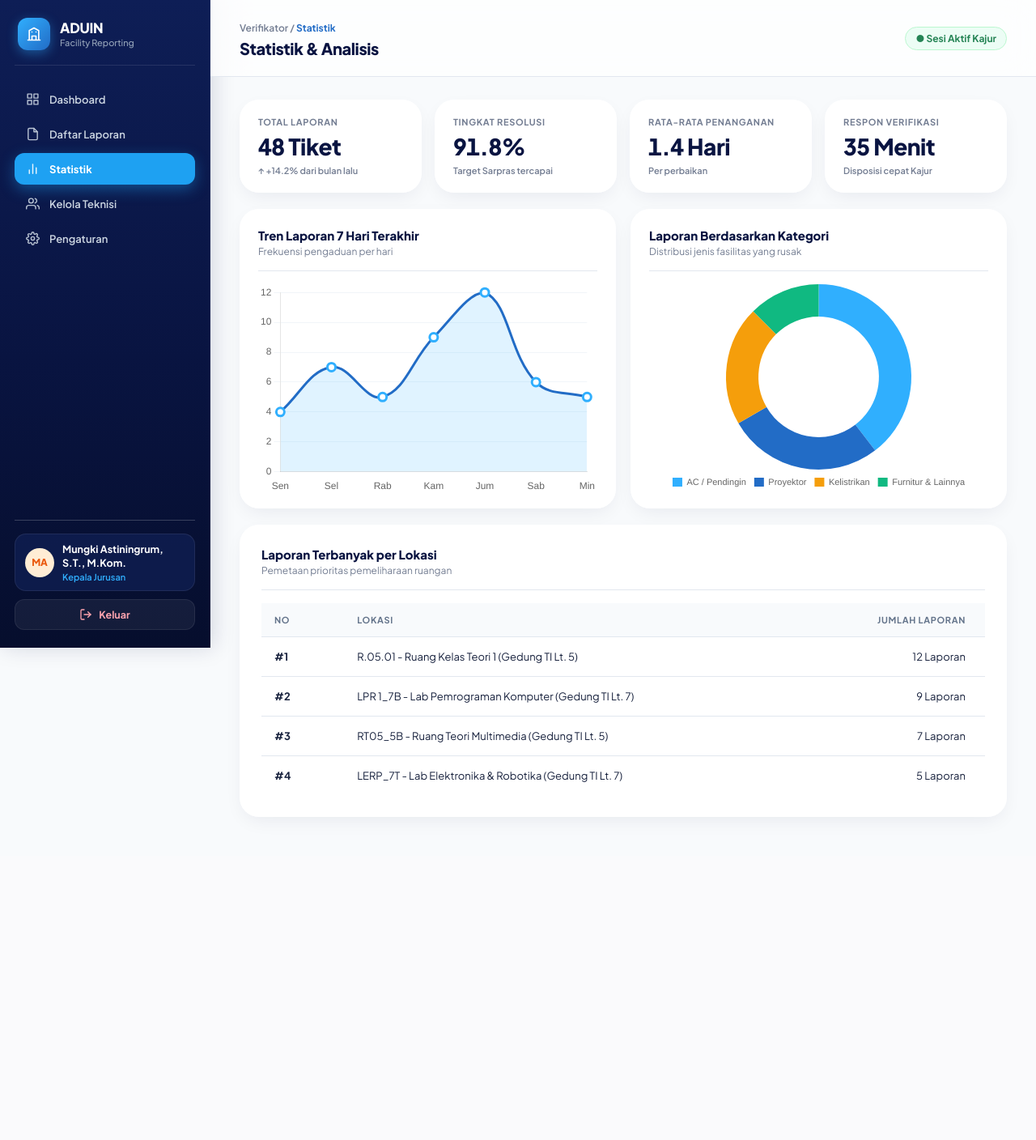
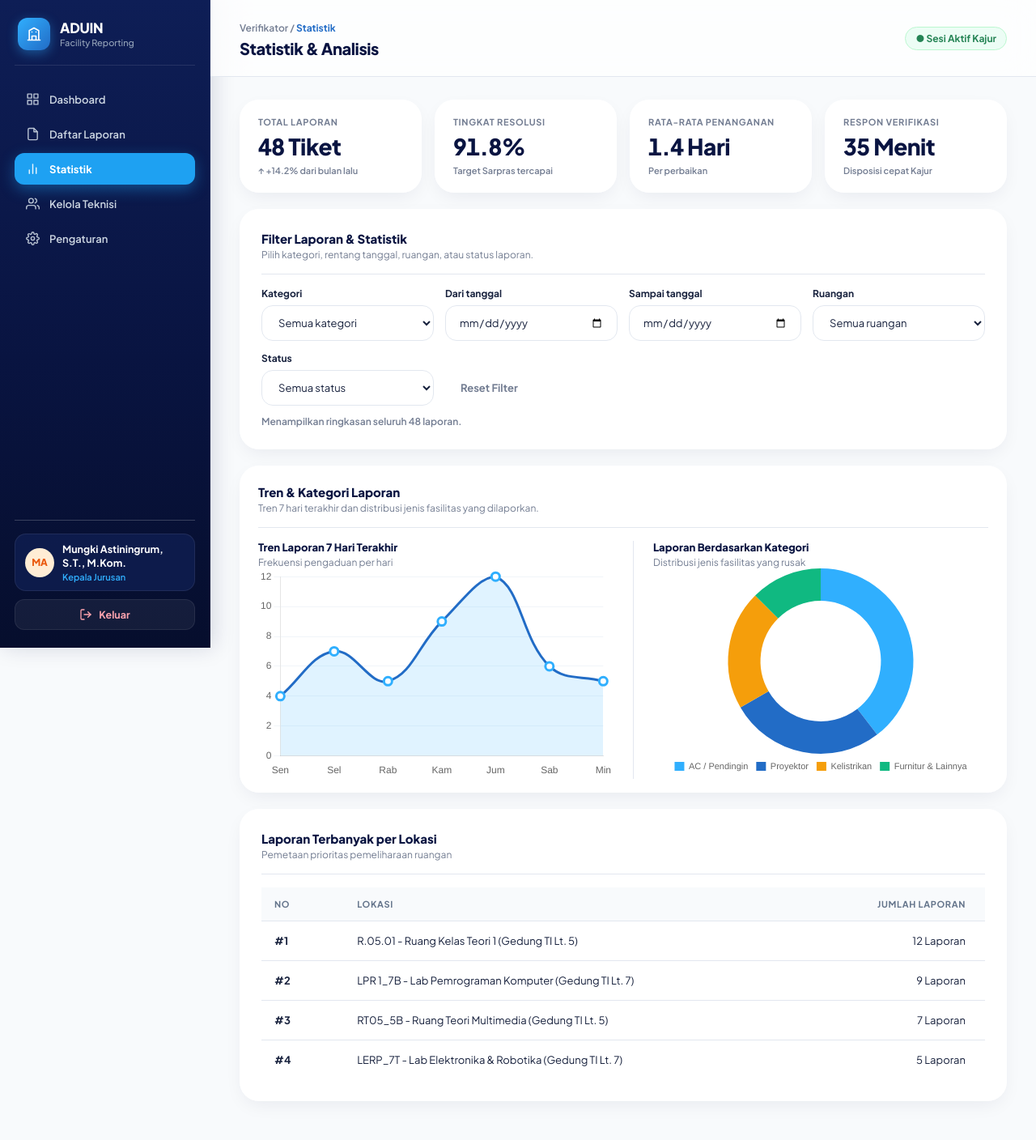
Before and after one commit to evanfern08/frontend-aduin, a PHP site: page /verifikator/statistik.html in a window 1280 px wide. Shown: the whole page at 81% size. Before the commit the page ends 1010 px from the top, so only its background shows below. Run offline with PHP 8.4, Linux system fonts and the light colour scheme.

Commit message:
perubahan di orang 2 DONE

```diff
--- a/assets/css/style.css
+++ b/assets/css/style.css
@@ -678,6 +678,54 @@ select.glass-input { cursor: pointer; }
   position: relative;
   height: 260px;
   width: 100%;
+}
+
+.report-filter-grid {
+  display: grid;
+  grid-template-columns: repeat(4, minmax(0, 1fr));
+  align-items: end;
+  gap: 14px;
+}
+
+.filter-field {
+  display: flex;
+  flex-direction: column;
+  gap: 7px;
+  min-width: 0;
+}
+
+.filter-reset {
+  min-height: 44px;
+  justify-self: start;
+}
+
+.filter-result {
+  margin: 12px 0 0;
+  color: var(--muted);
+  font-size: 12px;
+  font-weight: 600;
+}
+
+.combined-chart-card { width: 100%; }
+
+.chart-panels {
+  display: grid;
+  grid-template-columns: 1fr 1fr;
+  gap: 24px;
+}
+
+.chart-panel { min-width: 0; }
+
+.chart-panel + .chart-panel {
+  padding-left: 24px;
+  border-left: 1px solid var(--line);
+}
+
+.chart-panel-title {
+  margin: 0;
+  color: var(--navy);
+  font-size: 13px;
+  font-weight: 800;
 }
 
 /* --------------------------------------------------------------------------
@@ -1380,6 +1428,7 @@ select.glass-input { cursor: pointer; }
 
   .metric-grid { grid-template-columns: repeat(2, 1fr); }
   .chart-grid { grid-template-columns: 1fr; }
+  .report-filter-grid { grid-template-columns: repeat(2, minmax(0, 1fr)); }
   .settings-grid { grid-template-columns: 1fr; }
 
   .content-header,
@@ -1390,6 +1439,14 @@ select.glass-input { cursor: pointer; }
 
 @media (max-width: 560px) {
   .metric-grid { grid-template-columns: 1fr; }
+  .report-filter-grid,
+  .chart-panels { grid-template-columns: 1fr; }
+  .chart-panel + .chart-panel {
+    padding-left: 0;
+    padding-top: 20px;
+    border-left: 0;
+    border-top: 1px solid var(--line);
+  }
   .glass-card { padding: 20px; border-radius: var(--radius-lg); }
   .header-title, .page-title { font-size: 17px; }
   .metric-value { font-size: 24px; }
--- a/assets/js/app.js
+++ b/assets/js/app.js
@@ -591,6 +591,115 @@ function setupRoleSwitcherPills(currentRole) {
 
 const DEV_MODE = true; // ubah ke false saat demo/presentasi
 
+const REPORT_MONTHS = {
+  jan: 0, januari: 0, feb: 1, februari: 1, mar: 2, maret: 2,
+  apr: 3, april: 3, mei: 4, jun: 5, juni: 5, jul: 6, juli: 6,
+  agu: 7, agustus: 7, sep: 8, september: 8, okt: 9, oktober: 9,
+  nov: 10, november: 10, des: 11, desember: 11
+};
+
+function parseReportDate(value) {
+  if (!value) return null;
+  const isoMatch = String(value).match(/^(\d{4})-(\d{2})-(\d{2})$/);
+  if (isoMatch) return new Date(Date.UTC(Number(isoMatch[1]), Number(isoMatch[2]) - 1, Number(isoMatch[3])));
+
+  const match = String(value).trim().match(/^(\d{1,2})\s+([A-Za-z]+)\s+(\d{4})$/);
+  if (!match) return null;
+  const month = REPORT_MONTHS[match[2].toLowerCase()];
+  if (month === undefined) return null;
+  return new Date(Date.UTC(Number(match[3]), month, Number(match[1])));
+}
+
+function dateToInputValue(date) {
+  if (!date) return '';
+  return `${date.getUTCFullYear()}-${String(date.getUTCMonth() + 1).padStart(2, '0')}-${String(date.getUTCDate()).padStart(2, '0')}`;
+}
+
+function getReportLocationKey(report) {
+  return report.lokasi?.kode || report.lokasi?.nama || report.roomCode || report.roomLabel || '';
+}
+
+function getReportLocationLabel(report) {
+  const key = getReportLocationKey(report);
+  const name = report.lokasi?.nama || report.roomLabel || '';
+  return name && key !== name ? `${key} - ${name}` : key;
+}
+
+function populateReportFilter(select, reports, kind) {
+  if (!select) return;
+  const firstOption = select.options[0];
+  const options = new Map();
+  reports.forEach((report) => {
+    let value;
+    let label;
+    if (kind === 'category') {
+      value = report.kategori || report.category || '';
+      label = value;
+    } else if (kind === 'room') {
+      value = getReportLocationKey(report);
+      label = getReportLocationLabel(report);
+    } else {
+      value = report.status || '';
+      label = value;
+    }
+    if (value && !options.has(value)) options.set(value, label);
+  });
+
+  select.replaceChildren(firstOption);
+  [...options.entries()]
+    .sort((a, b) => a[1].localeCompare(b[1], 'id'))
+    .forEach(([value, label]) => {
+      const option = document.createElement('option');
+      option.value = value;
+      option.textContent = label;
+      select.appendChild(option);
+    });
+}
+
+function readReportFilters(prefix) {
+  return {
+    category: document.getElementById(`${prefix}FilterCategory`)?.value || '',
+    from: document.getElementById(`${prefix}FilterFrom`)?.value || '',
+    to: document.getElementById(`${prefix}FilterTo`)?.value || '',
+    room: document.getElementById(`${prefix}FilterRoom`)?.value || '',
+    status: document.getElementById(`${prefix}FilterStatus`)?.value || ''
+  };
+}
+
+function reportMatchesFilters(report, filters) {
+  if (filters.category && (report.kategori || report.category || '') !== filters.category) return false;
+  if (filters.room && getReportLocationKey(report) !== filters.room) return false;
+  if (filters.status && report.status !== filters.status) return false;
+  const reportDate = parseReportDate(report.tanggal || report.date);
+  if (filters.from && (!reportDate || dateToInputValue(reportDate) < filters.from)) return false;
+  if (filters.to && (!reportDate || dateToInputValue(reportDate) > filters.to)) return false;
+  return true;
+}
+
+function bindReportFilters(prefix, onChange) {
+  const filterIds = [
+    `${prefix}FilterCategory`,
+    `${prefix}FilterFrom`,
+    `${prefix}FilterTo`,
+    `${prefix}FilterRoom`,
+    `${prefix}FilterStatus`
+  ];
+  filterIds.forEach((id) => {
+    const control = document.getElementById(id);
+    if (control) control.addEventListener('change', onChange);
+  });
+  const reset = document.getElementById(`${prefix}FilterReset`);
+  if (reset) {
+    reset.addEventListener('click', () => {
+      filterIds.forEach((id) => {
+        const control = document.getElementById(id);
+        if (control) control.value = '';
+      });
+      onChange();
+    });
+  }
+}
+
 async function loadVerifikatorData() {
   try {
     const res = await fetch('data.json');
@@ -617,11 +726,17 @@ function renderDashboard(data) {
 
   const tbody = document.getElementById('verifikatorTableBody');
   if (!tbody) return;
+  const reports = getStoredReports();
+  const reportItems = Array.isArray(reports) && reports.length ? reports : (data.laporan_masuk || []);
+  populateReportFilter(document.getElementById('dashboardFilterCategory'), reportItems, 'category');
+  populateReportFilter(document.getElementById('dashboardFilterRoom'), reportItems, 'room');
+  populateReportFilter(document.getElementById('dashboardFilterStatus'), reportItems, 'status');
   tbody.innerHTML = '';
 
-  (data.laporan_masuk || []).forEach((item) => {
+  reportItems.forEach((item) => {
     const tr = document.createElement('tr');
     tr.setAttribute('data-row-id', item.id);
+    tr.dataset.status = item.status || '';
     const fotoCell = item.thumb_url
       ? `<button type="button" class="thumb-btn" onclick="openImageModal('${item.foto_url}')"><img src="${item.thumb_url}" alt="Bukti" class="thumb-img"></button>`
       : `<span class="text-muted">Tanpa foto</span>`;
@@ -661,14 +776,23 @@ function renderDashboard(data) {
   });
 
   const searchInput = document.getElementById('tableSearchInput');
-  if (searchInput) {
-    searchInput.addEventListener('input', (e) => {
-      const q = e.target.value.toLowerCase().trim();
-      tbody.querySelectorAll('tr').forEach((row) => {
-        row.style.display = row.textContent.toLowerCase().includes(q) ? '' : 'none';
+  const result = document.getElementById('dashboardFilterResult');
+  const applyFilters = () => {
+    const filters = readReportFilters('dashboard');
+    const query = searchInput?.value.toLowerCase().trim() || '';
+    let visibleCount = 0;
+    tbody.querySelectorAll('tr').forEach((row, index) => {
+      const report = { ...reportItems[index], status: row.dataset.status || reportItems[index].status };
+      const visible = reportMatchesFilters(report, filters) &&
+        row.textContent.toLowerCase().includes(query);
+      row.style.display = visible ? '' : 'none';
+      if (visible) visibleCount += 1;
     });
-    });
-  }
+    if (result) result.textContent = `Menampilkan ${visibleCount} dari ${reportItems.length} laporan.`;
+  };
+  if (searchInput) searchInput.addEventListener('input', applyFilters);
+  bindReportFilters('dashboard', applyFilters);
+  applyFilters();
 }
 
 function renderRiwayat(data) {
@@ -835,39 +959,137 @@ function renderStatistik(data) {
   setText('statRespon', s.respon_verifikasi);
 
   const tbody = document.getElementById('rankingTableBody');
-  if (tbody) {
+  const renderRanking = (ranking) => {
+    if (!tbody) return;
     tbody.innerHTML = '';
-    (s.ranking_lokasi || []).forEach((r) => {
+    ranking.forEach((r, index) => {
       const tr = document.createElement('tr');
-      // Aku ubah baris ini biar rata kanan dan ada jarak (padding)
       tr.innerHTML = `
-        <td><strong>#${r.peringkat}</strong></td>
+        <td><strong>#${r.peringkat || index + 1}</strong></td>
         <td>${r.lokasi}</td>
         <td style="text-align: right; padding-right: 24px;">${r.jumlah} Laporan</td>
       `;
       tbody.appendChild(tr);
     });
-  }
+  };
+  renderRanking(s.ranking_lokasi || []);
 
+  const reports = getStoredReports();
+  const reportItems = Array.isArray(reports) && reports.length ? reports : (data.laporan_masuk || []);
+  populateReportFilter(document.getElementById('statFilterCategory'), reportItems, 'category');
+  populateReportFilter(document.getElementById('statFilterRoom'), reportItems, 'room');
+  populateReportFilter(document.getElementById('statFilterStatus'), reportItems, 'status');
+  const filterResult = document.getElementById('statFilterResult');
+  const statTotalNote = document.querySelector('#statTotal')?.parentElement.querySelector('.metric-note');
+  const statResolutionNote = document.querySelector('#statResolusi')?.parentElement.querySelector('.metric-note');
+  const statAverageNote = document.querySelector('#statRata')?.parentElement.querySelector('.metric-note');
+  const statResponseNote = document.querySelector('#statRespon')?.parentElement.querySelector('.metric-note');
+
+  const renderCharts = (trendLabels, trendData, categoryLabels, categoryData) => {
     if (typeof Chart === 'undefined') return;
-
     const trenEl = document.getElementById('trenChart');
+    const katEl = document.getElementById('kategoriChart');
     if (trenEl) {
+      const existing = Chart.getChart(trenEl);
+      if (existing) existing.destroy();
       new Chart(trenEl, {
         type: 'line',
-      data: { labels: s.tren_mingguan?.labels || [], datasets: [{ label: 'Jumlah Laporan', data: s.tren_mingguan?.data || [], borderColor: '#226cc6', backgroundColor: 'rgba(48, 175, 254, 0.15)', fill: true, tension: 0.4, pointBackgroundColor: '#fff', pointBorderColor: '#30affe', pointBorderWidth: 3, pointRadius: 5 }] },
+        data: { labels: trendLabels, datasets: [{ label: 'Jumlah Laporan', data: trendData, borderColor: '#226cc6', backgroundColor: 'rgba(48, 175, 254, 0.15)', fill: true, tension: 0.4, pointBackgroundColor: '#fff', pointBorderColor: '#30affe', pointBorderWidth: 3, pointRadius: 5 }] },
         options: { responsive: true, maintainAspectRatio: false, plugins: { legend: { display: false } }, scales: { y: { beginAtZero: true, grid: { color: '#f1f5f9' } }, x: { grid: { display: false } } } },
       });
     }
 
-  const katEl = document.getElementById('kategoriChart');
     if (katEl) {
+      const existing = Chart.getChart(katEl);
+      if (existing) existing.destroy();
       new Chart(katEl, {
         type: 'doughnut',
-      data: { labels: s.kategori_distribusi?.labels || [], datasets: [{ data: s.kategori_distribusi?.data || [], backgroundColor: ['#30affe', '#226cc6', '#f59e0b', '#10b981'], borderWidth: 0 }] },
+        data: { labels: categoryLabels, datasets: [{ data: categoryData, backgroundColor: ['#30affe', '#226cc6', '#f59e0b', '#10b981', '#8b5cf6', '#ef4444'], borderWidth: 0 }] },
         options: { responsive: true, maintainAspectRatio: false, plugins: { legend: { position: 'bottom', labels: { boxWidth: 12, font: { size: 11 } } } }, cutout: '65%' },
       });
     }
+  };
+
+  const applyFilters = () => {
+    const filters = readReportFilters('stat');
+    const hasFilters = Object.values(filters).some(Boolean);
+    const filteredReports = reportItems.filter((report) => reportMatchesFilters(report, filters));
+    if (filterResult) filterResult.textContent = hasFilters
+      ? `Statistik menampilkan ${filteredReports.length} dari ${reportItems.length} laporan.`
+      : `Menampilkan ringkasan seluruh ${s.total_laporan} laporan.`;
+
+    if (!hasFilters) {
+      setText('statTotal', `${s.total_laporan} Tiket`);
+      setText('statResolusi', s.tingkat_resolusi);
+      setText('statRata', s.rata_rata_penanganan);
+      setText('statRespon', s.respon_verifikasi);
+      if (statTotalNote) statTotalNote.textContent = '↑ +14.2% dari bulan lalu';
+      if (statResolutionNote) statResolutionNote.textContent = 'Target Sarpras tercapai';
+      if (statAverageNote) statAverageNote.textContent = 'Per perbaikan';
+      if (statResponseNote) statResponseNote.textContent = 'Disposisi cepat Kajur';
+      renderRanking(s.ranking_lokasi || []);
+      renderCharts(
+        s.tren_mingguan?.labels || [],
+        s.tren_mingguan?.data || [],
+        s.kategori_distribusi?.labels || [],
+        s.kategori_distribusi?.data || []
+      );
+      return;
+    }
+
+    const resolved = filteredReports.filter((report) => report.status === 'Selesai').length;
+    const resolution = filteredReports.length ? (resolved / filteredReports.length) * 100 : 0;
+    setText('statTotal', `${filteredReports.length} Tiket`);
+    setText('statResolusi', `${resolution.toFixed(1)}%`);
+    setText('statRata', '—');
+    setText('statRespon', '—');
+    if (statTotalNote) statTotalNote.textContent = 'Sesuai filter yang dipilih';
+    if (statResolutionNote) statResolutionNote.textContent = 'Laporan selesai dari hasil filter';
+    if (statAverageNote) statAverageNote.textContent = 'Data durasi tidak tersedia';
+    if (statResponseNote) statResponseNote.textContent = 'Data waktu respon tidak tersedia';
+
+    const categoryCounts = new Map();
+    const roomCounts = new Map();
+    const datedReports = [];
+    filteredReports.forEach((report) => {
+      const category = report.kategori || report.category || 'Tidak berkategori';
+      categoryCounts.set(category, (categoryCounts.get(category) || 0) + 1);
+      const roomLabel = getReportLocationLabel(report) || 'Tidak diketahui';
+      roomCounts.set(roomLabel, (roomCounts.get(roomLabel) || 0) + 1);
+      const date = parseReportDate(report.tanggal || report.date);
+      if (date) datedReports.push(date);
+    });
+
+    const ranking = [...roomCounts.entries()]
+      .sort((a, b) => b[1] - a[1])
+      .map(([lokasi, jumlah], index) => ({ peringkat: index + 1, lokasi, jumlah }));
+    renderRanking(ranking);
+
+    let endDate = datedReports.length
+      ? new Date(datedReports.reduce((latest, date) => Math.max(latest, date.getTime()), 0))
+      : null;
+    if (!endDate && filters.to) endDate = parseReportDate(filters.to);
+    if (!endDate) endDate = new Date();
+    const trendDates = Array.from({ length: 7 }, (_, index) => {
+      const date = new Date(endDate);
+      date.setUTCDate(date.getUTCDate() - (6 - index));
+      return date;
+    });
+    const trendCounts = trendDates.map((date) => filteredReports.filter((report) => {
+      const reportDate = parseReportDate(report.tanggal || report.date);
+      return reportDate && dateToInputValue(reportDate) === dateToInputValue(date);
+    }).length);
+
+    renderCharts(
+      trendDates.map((date) => date.toLocaleDateString('id-ID', { day: '2-digit', month: 'short', timeZone: 'UTC' })),
+      trendCounts,
+      [...categoryCounts.keys()],
+      [...categoryCounts.values()]
+    );
+  };
+
+  bindReportFilters('stat', applyFilters);
+  applyFilters();
 }
 
 /* ==========================================================================
@@ -1026,10 +1248,12 @@ function bindVerifikatorEvents() {
         }
         const row = document.querySelector(`tr[data-row-id="${code}"]`);
         if (row) {
+          row.dataset.status = disposition === 'UPA PP Pusat' ? 'Diteruskan ke Pusat' : 'Dalam Perbaikan';
           row.style.opacity = '0.55';
           const lastCell = row.querySelector('td:last-child');
           if (lastCell) lastCell.innerHTML = `<span class="status-pill">✓ ${disposition}</span>`;
         }
+        document.getElementById('dashboardFilterStatus')?.dispatchEvent(new Event('change'));
       }
       showToast(`Laporan diverifikasi → ${disposition}.`, 'success');
       window.closeApproveModal();
@@ -1048,10 +1272,12 @@ function bindVerifikatorEvents() {
         if (target) { target.status = 'Ditolak'; target.rejectionReason = reason; saveStoredReports(reports); }
         const row = document.querySelector(`tr[data-row-id="${code}"]`);
         if (row) {
+          row.dataset.status = 'Ditolak';
           row.style.opacity = '0.55';
           const lastCell = row.querySelector('td:last-child');
           if (lastCell) lastCell.innerHTML = `<span class="status-pill status-pill-danger">✕ Ditolak</span>`;
         }
+        document.getElementById('dashboardFilterStatus')?.dispatchEvent(new Event('change'));
       }
       showToast('Laporan ditolak dengan catatan resmi.', 'info');
       window.closeRejectModal();
--- a/verifikator/statistik.html
+++ b/verifikator/statistik.html
@@ -144,29 +144,67 @@
           </div>
         </section>
 
-        <!-- 2 GRAFIK -->
-        <section class="chart-grid">
-          <div class="glass-card chart-card">
+        <section class="glass-card">
           <div class="card-header">
             <div>
-                <h2 class="card-title">Tren Laporan 7 Hari Terakhir</h2>
-                <p class="card-subtitle">Frekuensi pengaduan per hari</p>
+              <h2 class="card-title">Filter Laporan & Statistik</h2>
+              <p class="card-subtitle">Pilih kategori, rentang tanggal, ruangan, atau status laporan.</p>
             </div>
           </div>
+          <div class="report-filter-grid">
+            <label class="filter-field">
+              <span class="form-label">Kategori</span>
+              <select id="statFilterCategory" class="glass-input">
+                <option value="">Semua kategori</option>
+              </select>
+            </label>
+            <label class="filter-field">
+              <span class="form-label">Dari tanggal</span>
+              <input type="date" id="statFilterFrom" class="glass-input" />
+            </label>
+            <label class="filter-field">
+              <span class="form-label">Sampai tanggal</span>
+              <input type="date" id="statFilterTo" class="glass-input" />
+            </label>
+            <label class="filter-field">
+              <span class="form-label">Ruangan</span>
+              <select id="statFilterRoom" class="glass-input">
+                <option value="">Semua ruangan</option>
+              </select>
+            </label>
+            <label class="filter-field">
+              <span class="form-label">Status</span>
+              <select id="statFilterStatus" class="glass-input">
+                <option value="">Semua status</option>
+              </select>
+            </label>
+            <button type="button" class="btn btn-ghost filter-reset" id="statFilterReset">Reset Filter</button>
+          </div>
+          <p class="filter-result" id="statFilterResult" aria-live="polite"></p>
+        </section>
+
+        <!-- Tren dan distribusi kategori dalam satu kartu -->
+        <section class="glass-card chart-card combined-chart-card">
+          <div class="card-header">
+            <div>
+              <h2 class="card-title">Tren & Kategori Laporan</h2>
+              <p class="card-subtitle">Tren 7 hari terakhir dan distribusi jenis fasilitas yang dilaporkan.</p>
+            </div>
+          </div>
+          <div class="chart-panels">
+            <div class="chart-panel">
+              <h3 class="chart-panel-title">Tren Laporan 7 Hari Terakhir</h3>
+              <p class="card-subtitle">Frekuensi pengaduan per hari</p>
               <div class="chart-canvas-wrap">
                 <canvas id="trenChart"></canvas>
               </div>
             </div>
-
-          <div class="glass-card chart-card">
-            <div class="card-header">
-              <div>
-                <h2 class="card-title">Laporan Berdasarkan Kategori</h2>
+            <div class="chart-panel">
+              <h3 class="chart-panel-title">Laporan Berdasarkan Kategori</h3>
               <p class="card-subtitle">Distribusi jenis fasilitas yang rusak</p>
-              </div>
-            </div>
               <div class="chart-canvas-wrap">
                 <canvas id="kategoriChart"></canvas>
+              </div>
             </div>
           </div>
         </section>
```
Also changed, not shown: verifikator/index.html (+36 -2 lines). Lines whose indentation alone changed are shown as unchanged.
